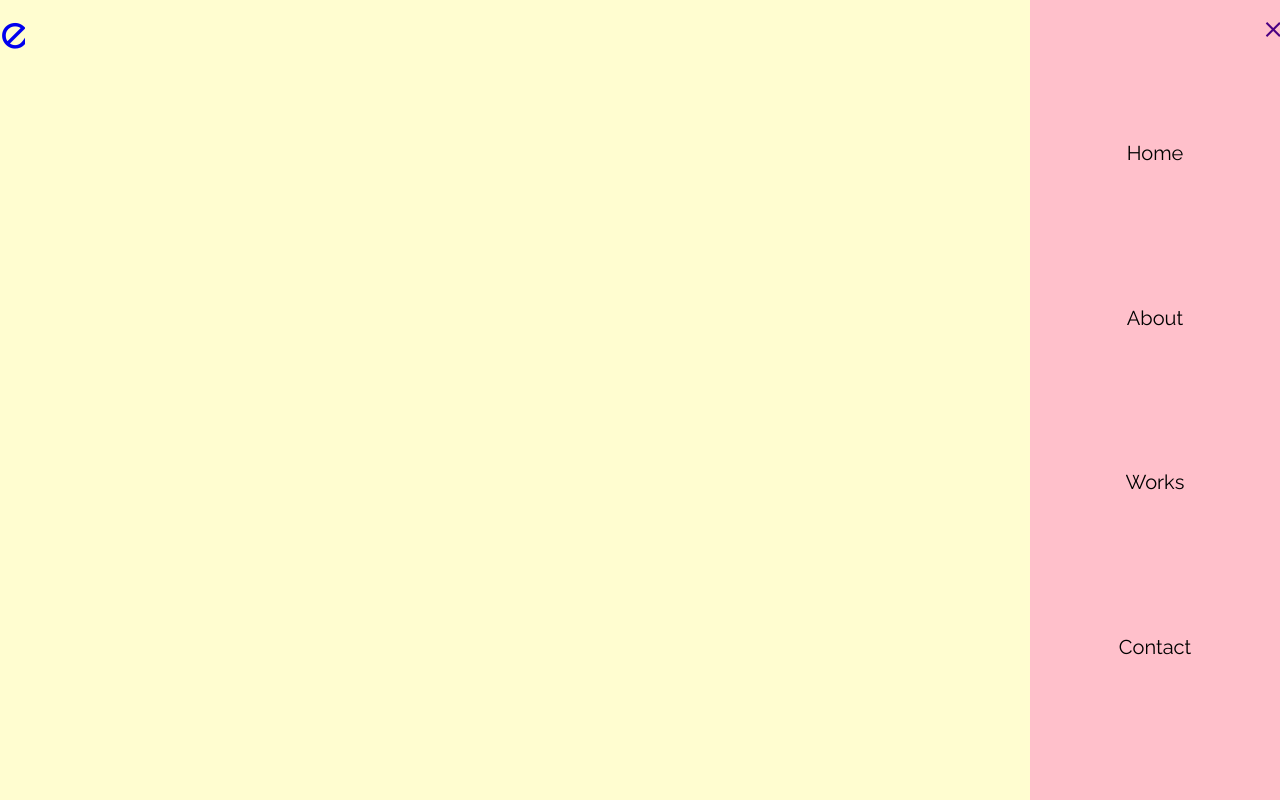
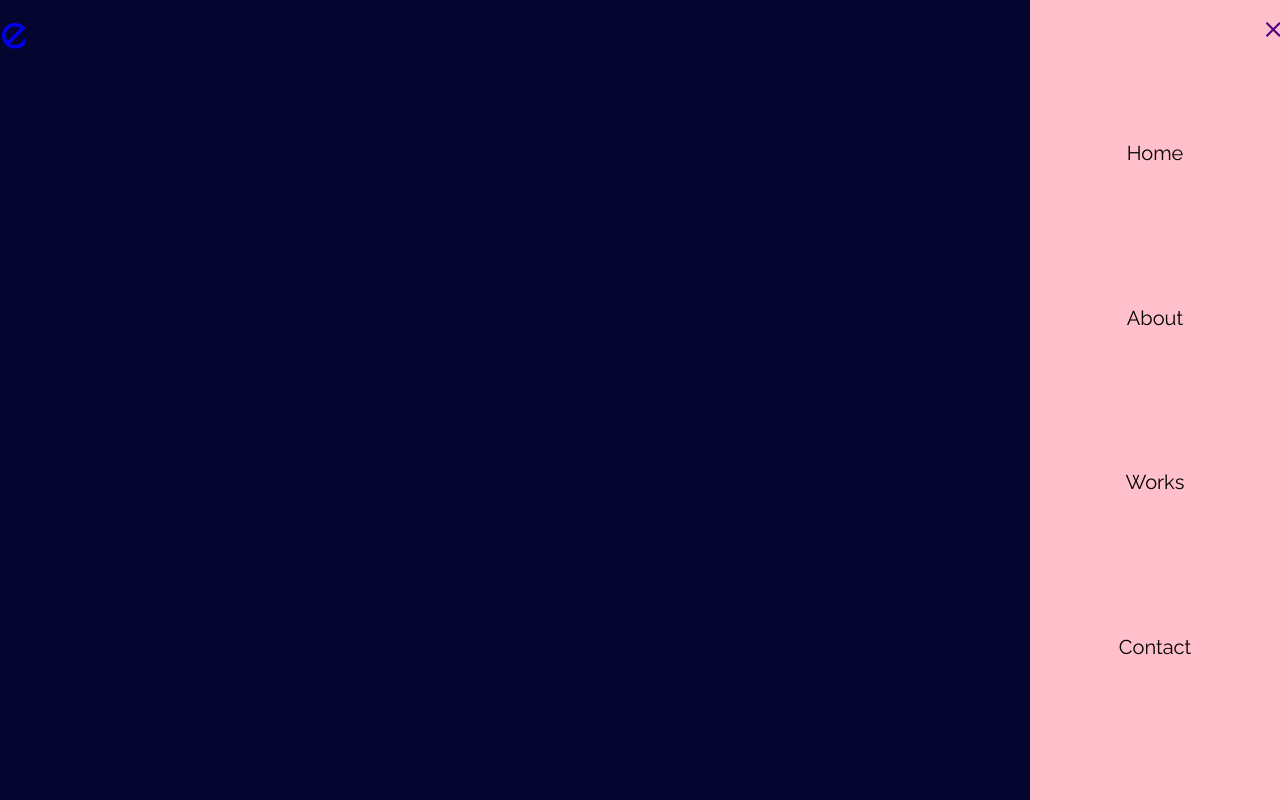
Before and after one commit to Emi691/Portfolio, a React (Create React App) app: page / in a window 1280 px wide. Built offline with nearby package versions, Linux system fonts and the light colour scheme.

Commit message:
reverts colors for about, sets new colors for intro

```diff
--- a/src/components/about/about.scss
+++ b/src/components/about/about.scss
@@ -1,4 +1,3 @@
 .about {
-    background-color: #05052F;
-    color: #FEFEFA;
+    background-color: #F76C6C;
 }
--- a/src/components/intro/intro.scss
+++ b/src/components/intro/intro.scss
@@ -1,3 +1,4 @@
 .intro {
-    background-color: #FFFDD0;
+    background-color: #05052F;
+    color: #FEFEFA;
 }
```
